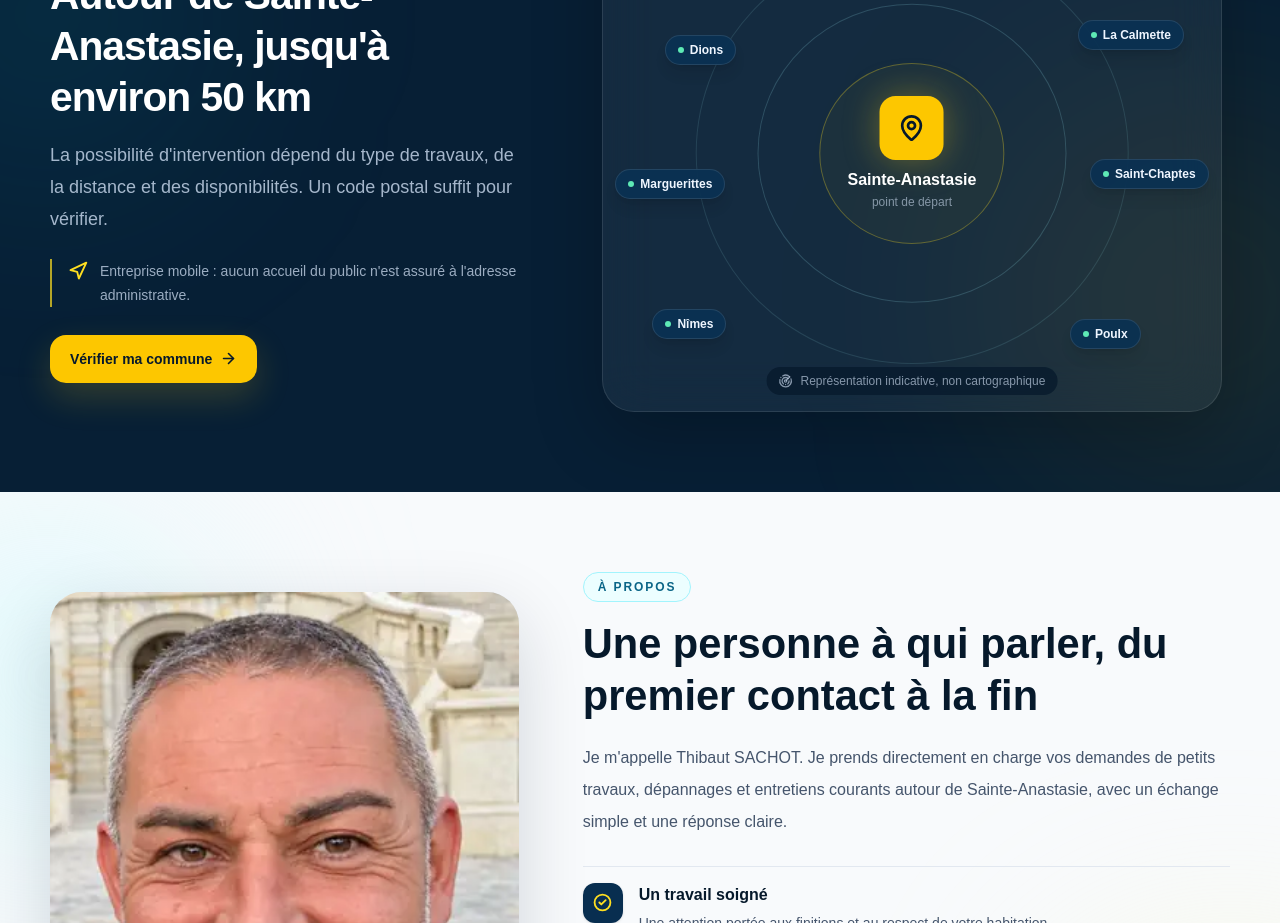
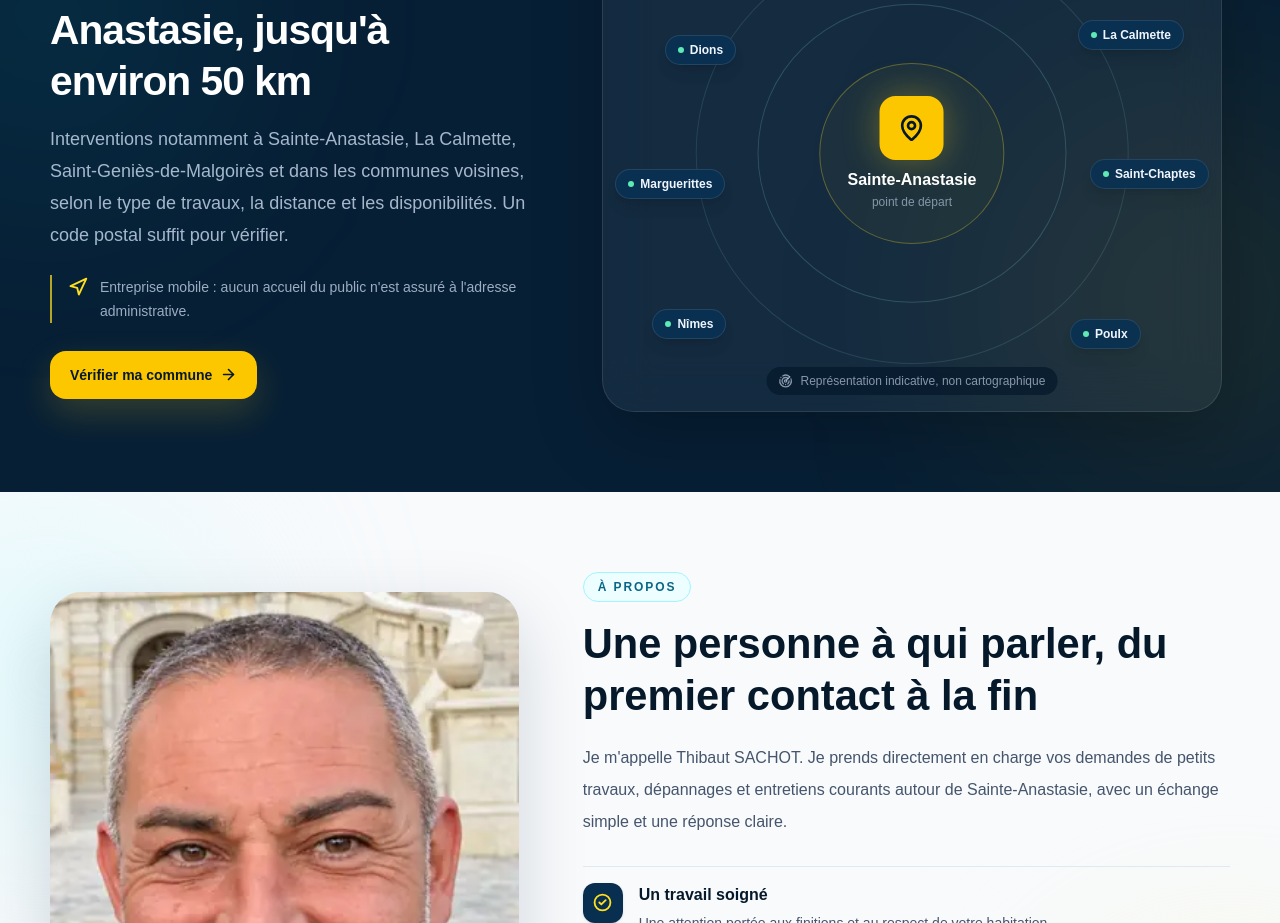
Before and after one commit to Thibal45/homeatoutfaire-premium, a Next.js app: page / in a window 1280 px wide. Shown: the part 2160-3083 px from the top of the page. Built offline with nearby package versions, Linux system fonts and the light colour scheme.

Commit message:
Mentionner Saint-Geniès-de-Malgoirès

```diff
--- a/app/components/ServiceArea.tsx
+++ b/app/components/ServiceArea.tsx
@@ -41,8 +41,10 @@ export default function ServiceArea() {
           </h2>
 
           <p className="mt-4 max-w-xl text-base leading-7 text-blue-100/75 sm:text-lg sm:leading-8">
-            La possibilité d&apos;intervention dépend du type de travaux, de la
-            distance et des disponibilités. Un code postal suffit pour vérifier.
+            Interventions notamment à Sainte-Anastasie, La Calmette,
+            Saint-Geniès-de-Malgoirès et dans les communes voisines, selon le
+            type de travaux, la distance et les disponibilités. Un code postal
+            suffit pour vérifier.
           </p>
 
           <div className="mt-6 flex items-start gap-3 border-l-2 border-yellow-300/70 pl-4 text-sm leading-6 text-blue-100/70">
```
